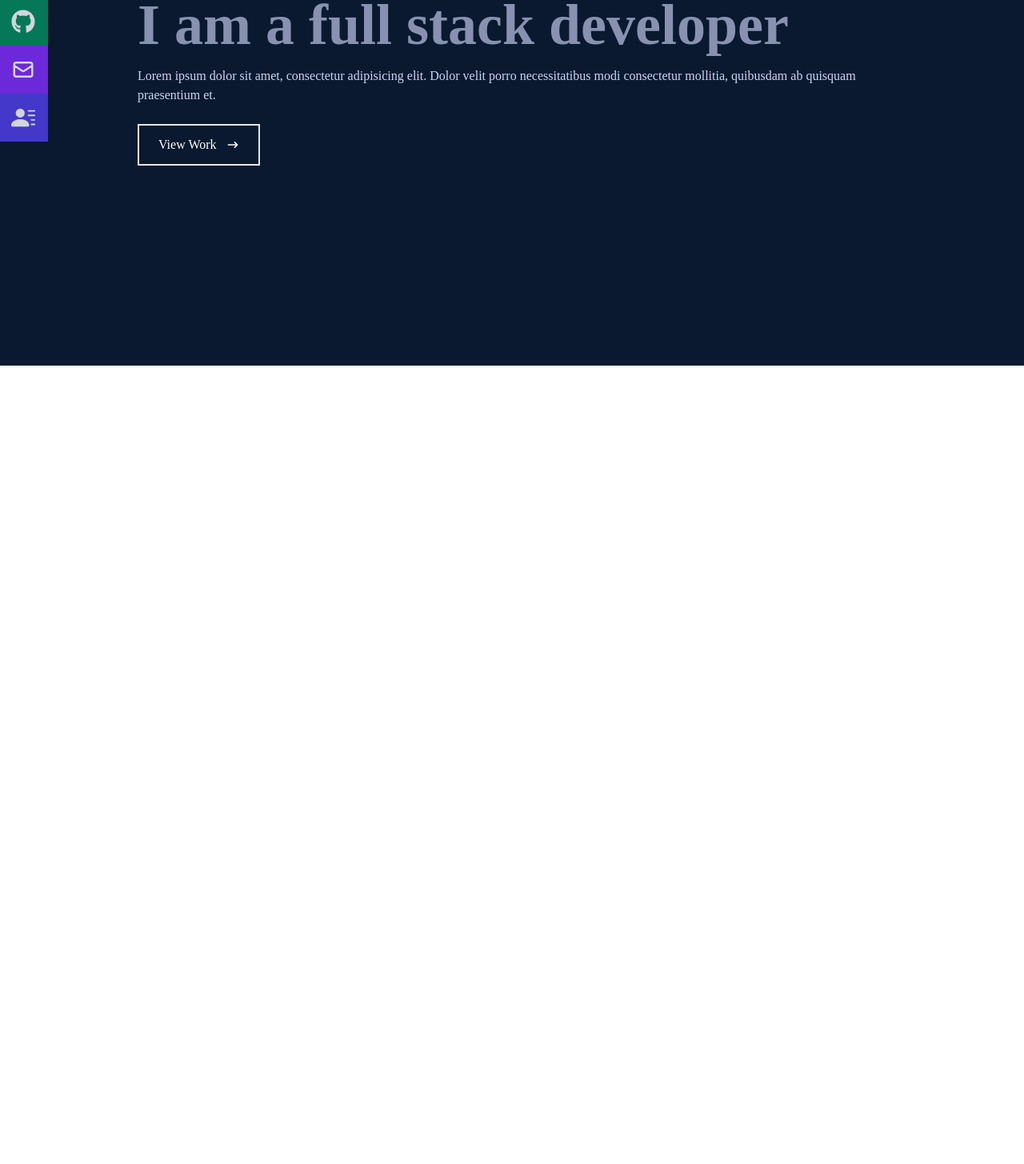
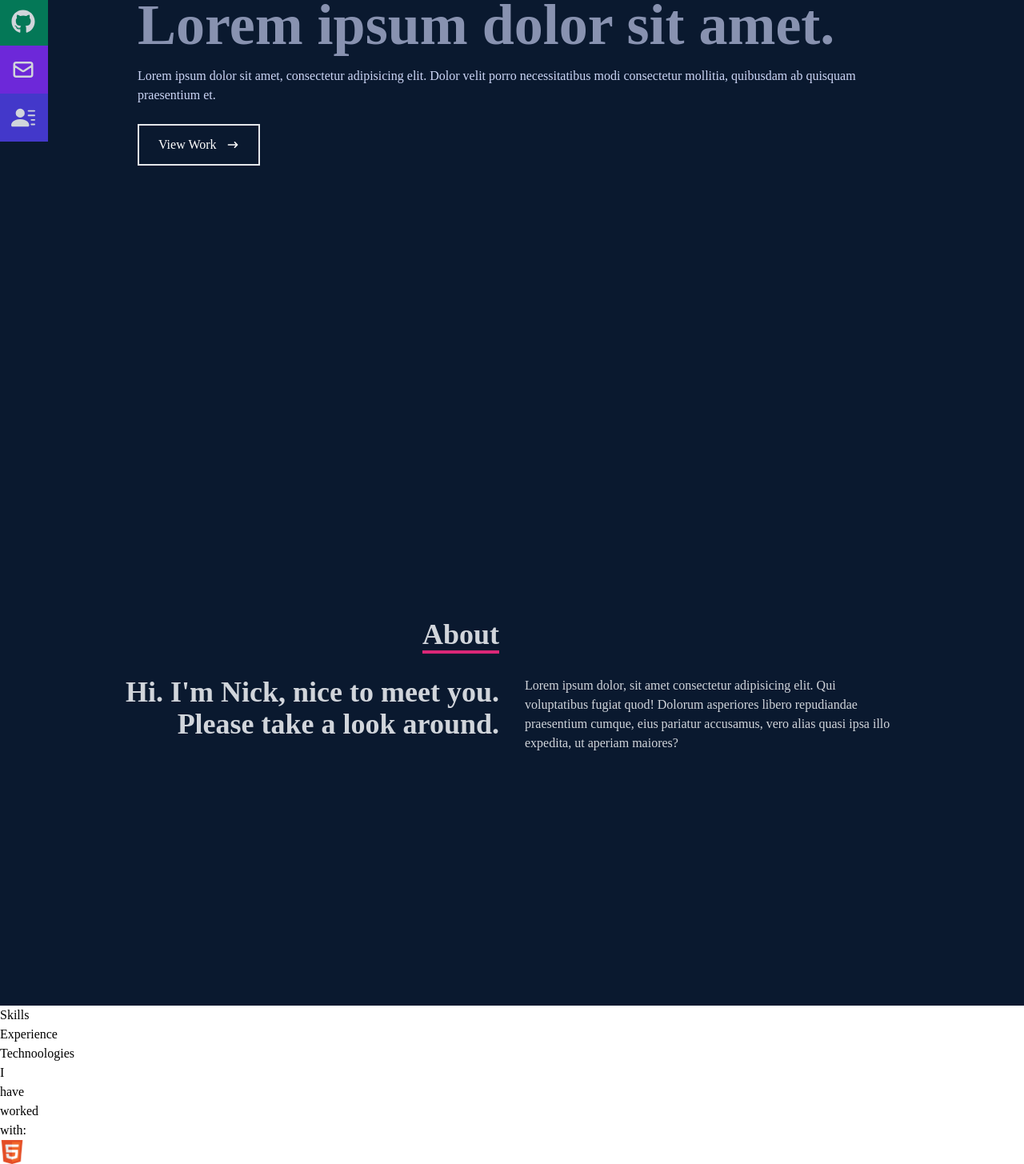
Before and after one commit to NCastagnaro/Portfolio, a React (Create React App) app: page / in a window 1280 px wide. Shown: the part 343-1798 px from the top of the page at 80% size. Before the commit the page ends 800 px from the top, so only its background shows below. Built offline with nearby package versions, Linux system fonts and the light colour scheme.

Commit message:
updating files

```diff
--- a/src/App.js
+++ b/src/App.js
@@ -2,12 +2,18 @@
 //adding new change
 import Navbar from "./components/Navbar"
 import Home from "./components/Home"
+import About from "./components/About"
+import Skills from "./components/Skills"
+
+
 
 function App() {
   return (
     <div>
       <Navbar/>
       <Home/>
+      <About/>
+      <Skills/>
     </div>
 
 
--- a/src/components/About.jsx
+++ b/src/components/About.jsx
@@ -1,11 +1,31 @@
-import React from 'react'
+import React from 'react';
 
 const About = () => {
   return (
-    <div name= 'about' className= 'w-' >
+    <div name='about' className='w-full h-screen bg-[#0a192f] text-gray-300'>
+      <div className='flex flex-col justify-center items-center w-full h-full'>
+        <div className='max-w-[1000px] w-full grid grid-cols-2 gap-8'>
+          <div className='sm:text-right pb-8 pl-4'>
+            <p className='text-4xl font-bold inline border-b-4 border-pink-600'>
+              About
+            </p>
+          </div>
+          <div></div>
+          </div>
+          <div className='max-w-[1000px] w-full grid sm:grid-cols-2 gap-8 px-4'>
+            <div className='sm:text-right text-4xl font-bold'>
+              <p>Hi. I'm Nick, nice to meet you. Please take a look around.</p>
+            </div>
+            <div>
+              <p>Lorem ipsum dolor, sit amet consectetur adipisicing elit.
+               Qui voluptatibus fugiat quod! Dolorum asperiores libero repudiandae
+               praesentium cumque, eius pariatur accusamus, vero alias quasi ipsa
+               illo expedita, ut aperiam maiores?</p>
+            </div>
+          </div>
+      </div>
+    </div>
+  );
+};
 
-    </div>
-  )
-}
-
-export default About
+export default About;
--- a/src/components/Home.jsx
+++ b/src/components/Home.jsx
@@ -7,9 +7,9 @@
 
         {/* container */}
         <div className = 'max-w-[1000px] mx-auto px-8 flex flex-col justify-center h-full '>
-        <p className = 'text-pink-600'>Hi, my name is</p>
-        <h1 className = 'text-4xl sm:text-7xl font-bold text-[#ccd6f6]'>Nick C</h1>
-        <h2 className = 'text-4xl sm:text-7xl font-bold text-[#8892b0]'>I am a full stack developer</h2>
+        <p className = 'text-pink-600'>Lorem, ipsum dolor.</p>
+        <h1 className = 'text-4xl sm:text-7xl font-bold text-[#ccd6f6]'>Lorem, ipsum dolor.</h1>
+        <h2 className = 'text-4xl sm:text-7xl font-bold text-[#8892b0]'>Lorem ipsum dolor sit amet.</h2>
         <p className = 'text-[#ccd6f6] py-4 max-w-[700]'>Lorem ipsum dolor sit amet, consectetur adipisicing elit. Dolor velit porro necessitatibus modi consectetur mollitia, quibusdam ab quisquam praesentium et.</p>
         <div>
             <button className = 'text-white group border-2 px-6 py-3 my-2 flex items-center hover:bg-pink-600 hover:border-pink-600'>
--- /dev/null
+++ b/src/components/Skills.jsx
@@ -0,0 +1,36 @@
+import React from 'react'
+// Importing all of the logos from the assets folder
+import HTML from '../assets/html.png';
+import CSS from '../assets/css.png';
+import JavaScript from '../assets/javascript.png';
+import ReactImg from '../assets/react.png';
+import Node from '../assets/node.png';
+import FireBase from '../assets/firebase.png';
+import GitHub from '../assets/github.png';
+import Tailwind from '../assets/tailwind.png';
+import Mongo from '../assets/mongo.png';
+
+const Skills = () => {
+  return (
+    <div name = 'skills' className = 'w-[30px]'>Skills
+    {/* Container for Skills */}
+        <div>
+            <div>
+                <p>Experience</p>
+                <p>Technoologies I have worked with: </p>
+            </div>
+
+            </div>
+                <div>
+                <img src={HTML} alt="HTML icon" />
+                <div>
+
+            </div>
+
+        </div>
+
+    </div>
+  )
+}
+
+export default Skills
```
